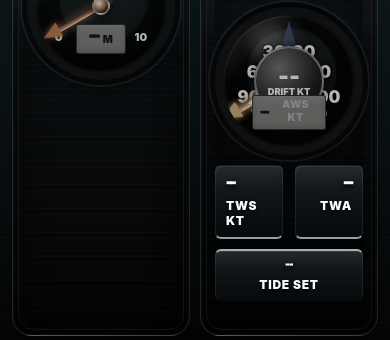
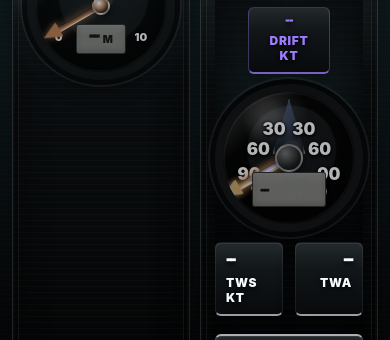
Before and after one commit to ajrm-marine-suite/signalk-ajrm-marine-instruments, a website: page public/index.html in a window 390 px wide. Shown: the part 200-540 px from the top of the page. Drawn offline with Linux system fonts and the light colour scheme; no server answers.

Commit message:
Incorporate classic instrument refinements

```diff
--- a/package.json
+++ b/package.json
@@ -1,6 +1,6 @@
 {
   "name": "signalk-ajrm-marine-instruments",
-  "version": "0.5.0",
+  "version": "0.5.1",
   "description": "Large-format Signal K instrument display for AJRM Marine Suite.",
   "main": "plugin/index.js",
   "scripts": {
--- a/public/app.js
+++ b/public/app.js
@@ -3,7 +3,11 @@ const DEFAULT_REFRESH_SECONDS = 3;
 const HIDDEN_REFRESH_SECONDS = 15;
 const GAUGE_MIN_ANGLE = -120;
 const GAUGE_MAX_ANGLE = 120;
-const DEPTH_SCALE_STEPS = [10, 20, 50, 100, 200, 300, 500];
+const DEPTH_SCALE_STEPS = [10, 50, 100, 200];
+const DEPTH_SCALE_HYSTERESIS = {
+  stepUpFactor: 1.1,
+  stepDownFactor: 0.85,
+};
 const SOG_SCALE_STEPS = [6, 12, 24, 40];
 const TEMPERATURE_SCALE_STEPS = [80, 100, 120];
 
@@ -48,6 +52,7 @@ const elements = {
 };
 
 let refreshTimer = null;
+let activeDepthScale = null;
 
 refresh();
 
@@ -74,9 +79,10 @@ async function refresh() {
 
 function render(status) {
   const depth = status.depth?.meters;
-  const depthScale = chooseScale(depth, DEPTH_SCALE_STEPS, 10);
+  activeDepthScale = chooseDepthScale(depth, activeDepthScale);
+  const depthScale = scaleFromMax(activeDepthScale || 10);
   setText(elements.depthValue, formatNumber(depth, 1));
-  setText(elements.depthSource, labelDepthSource(status.depth?.source));
+  setText(elements.depthSource, `${labelDepthSource(status.depth?.source)} - 0-${depthScale.max} m scale`);
   setGaugeScale(elements.depthScale, depthScale);
   rotateGauge(elements.depthNeedle, depth, 0, depthScale.max, GAUGE_MIN_ANGLE, GAUGE_MAX_ANGLE);
   setBand(elements.depthInstrument, depthBand(depth));
@@ -229,10 +235,38 @@ function chooseScale(value, steps, fallbackMax) {
   const number = Number(value);
   const target = Number.isFinite(number) ? Math.max(0, number) * 1.12 : fallbackMax;
   const max = steps.find((candidate) => target <= candidate) || steps[steps.length - 1] || fallbackMax;
+  return scaleFromMax(max);
+}
+
+function scaleFromMax(max) {
   return {
     max,
     labels: [0, max * 0.25, max * 0.5, max * 0.75, max],
   };
+}
+
+function smallestDepthScaleFor(value) {
+  const number = Number(value);
+  if (!Number.isFinite(number)) return 10;
+  const depth = Math.max(0, number);
+  return DEPTH_SCALE_STEPS.find((candidate) => depth <= candidate) || DEPTH_SCALE_STEPS[DEPTH_SCALE_STEPS.length - 1];
+}
+
+function chooseDepthScale(value, currentScale = null) {
+  const number = Number(value);
+  if (!Number.isFinite(number)) return currentScale || 10;
+  const depth = Math.max(0, number);
+  if (!currentScale) return smallestDepthScaleFor(depth);
+  const currentIndex = DEPTH_SCALE_STEPS.indexOf(currentScale);
+  const current = currentIndex >= 0 ? currentScale : smallestDepthScaleFor(depth);
+  const lower = currentIndex > 0 ? DEPTH_SCALE_STEPS[currentIndex - 1] : null;
+  if (depth > current * DEPTH_SCALE_HYSTERESIS.stepUpFactor) {
+    return smallestDepthScaleFor(depth);
+  }
+  if (lower && depth < lower * DEPTH_SCALE_HYSTERESIS.stepDownFactor) {
+    return smallestDepthScaleFor(depth);
+  }
+  return current;
 }
 
 function setGaugeScale(elementsForScale, scale) {
--- a/public/index.html
+++ b/public/index.html
@@ -4,7 +4,7 @@
     <meta charset="utf-8" />
     <meta name="viewport" content="width=device-width, initial-scale=1" />
     <title>AJRM Marine Instruments</title>
-    <link rel="stylesheet" href="./styles.css?v=1.2.2" />
+    <link rel="stylesheet" href="./styles.css?v=0.5.1" />
   </head>
   <body>
     <main>
@@ -56,6 +56,10 @@
                 <strong id="apparentWindAngle">--</strong>
                 <span>AWA</span>
               </div>
+              <div class="wind-readout tide-readout drift-readout top-centre">
+                <strong id="tideDrift">--</strong>
+                <span>Drift kt</span>
+              </div>
               <div class="wind-readout bottom-left">
                 <strong id="trueWindSpeed">--</strong>
                 <span>TWS kt</span>
@@ -81,10 +85,7 @@
                 <div id="trueWindNeedle" class="compass-needle true wind-pointer"></div>
                 <div id="apparentWindNeedle" class="compass-needle apparent wind-pointer"></div>
                 <div id="currentSetNeedle" class="compass-needle current wind-pointer"></div>
-                <div class="hub wind-hub">
-                  <span id="tideDrift">--</span>
-                  <small>Drift kt</small>
-                </div>
+                <div class="hub wind-hub"></div>
                 <div class="lcd wind-lcd aws-lcd">
                   <span id="apparentWindSpeed" class="value small">--</span>
                   <span class="unit">AWS kt</span>
@@ -194,11 +195,11 @@
               </div>
             </div>
           </div>
-          <p class="subtext">Water temperature</p>
+          <p class="subtext" aria-hidden="true"></p>
         </article>
       </section>
     </main>
 
-    <script src="./app.js?v=1.2.2"></script>
+    <script src="./app.js?v=0.5.1"></script>
   </body>
 </html>
--- a/public/styles.css
+++ b/public/styles.css
@@ -13,6 +13,9 @@
   --caution: #f5b642;
   --danger: #ef3f3f;
   --cyan: #34c8f3;
+  --true-wind: #22c7f2;
+  --apparent-wind: #f6a31a;
+  --tide-current: #9f7bff;
 }
 
 * {
@@ -436,41 +439,41 @@ p {
 .wind-pointer.true {
   width: 7px;
   height: 45%;
-  background: linear-gradient(90deg, #dfffff, #25f4ff 45%, #06717a);
+  background: linear-gradient(90deg, #dfffff, var(--true-wind) 45%, #06717a);
 }
 
 .wind-pointer.true::before {
-  border-bottom-color: #25f4ff;
+  border-bottom-color: var(--true-wind);
 }
 
 .wind-pointer.apparent {
   width: 6px;
   height: 44%;
-  background: linear-gradient(90deg, #fff5cc, #ffad1f 45%, #9a4f00);
+  background: linear-gradient(90deg, #fff5cc, var(--apparent-wind) 45%, #9a4f00);
 }
 
 .wind-pointer.apparent::before {
-  border-bottom-color: #ffad1f;
+  border-bottom-color: var(--apparent-wind);
 }
 
 .wind-pointer.current {
   width: 4px;
   height: 27%;
-  background: linear-gradient(90deg, #ffffff, #d9e4e9);
+  background: linear-gradient(90deg, #f7f3ff, var(--tide-current));
 }
 
 .wind-pointer.current::before {
   border-left-width: 6px;
   border-right-width: 6px;
   border-bottom-width: 13px;
-  border-bottom-color: #f7fbfd;
+  border-bottom-color: var(--tide-current);
 }
 
 .wind-hub {
   display: grid;
   place-content: center;
-  width: 70px;
-  height: 70px;
+  width: 28px;
+  height: 28px;
   color: #f8fbfd;
   font-weight: 950;
   text-align: center;
@@ -529,6 +532,16 @@ p {
 
 .top-left { grid-column: 1; grid-row: 1; text-align: left; }
 .top-right { grid-column: 3; grid-row: 1; text-align: right; }
+.top-centre {
+  grid-column: 2;
+  grid-row: 1;
+  align-self: start;
+  justify-self: center;
+  width: 27%;
+  min-width: 5.1rem;
+  text-align: center;
+  transform: translateY(-6px);
+}
 .bottom-left { grid-column: 1; grid-row: 3; text-align: left; }
 .bottom-right { grid-column: 3; grid-row: 3; text-align: right; }
 
@@ -539,10 +552,24 @@ p {
   justify-self: stretch;
   width: auto;
   min-width: 0;
+  color: var(--tide-current);
+  border-color: rgba(159, 123, 255, 0.34);
   border-top: 2px solid rgba(238, 246, 249, 0.7);
   border-bottom: 0;
   text-align: center;
-  transform: none;
+  transform: translateY(8px);
+}
+
+.drift-readout {
+  grid-column: 2;
+  grid-row: 1;
+  align-self: start;
+  justify-self: center;
+  width: 27%;
+  min-width: 5.1rem;
+  border-top: 0;
+  border-bottom: 2px solid rgba(159, 123, 255, 0.7);
+  transform: translateY(-8px);
 }
 
 .tide-readout strong {
@@ -551,9 +578,9 @@ p {
 }
 
 .aws-lcd {
-  bottom: 17%;
-  min-width: 34%;
-  padding: 3px 7px 5px;
+  bottom: 24%;
+  min-width: 28%;
+  padding: 3px 7px 6px;
   background: #080909;
   color: #f7fbfd;
   border-color: rgba(230, 245, 250, 0.14);
@@ -561,7 +588,9 @@ p {
 }
 
 .aws-lcd .unit {
-  color: #f7fbfd;
+  align-self: end;
+  color: #a9bbc2;
+  transform: translateY(2px);
 }
 
 .lcd {
@@ -755,18 +784,31 @@ p {
 
   .tactical-wind-dial {
     grid-column: 1 / 3;
-    grid-row: 2;
+    grid-row: 3;
     width: min(100%, 260px);
   }
 
   .top-left { grid-column: 1; grid-row: 1; }
   .top-right { grid-column: 2; grid-row: 1; }
-  .bottom-left { grid-column: 1; grid-row: 3; }
-  .bottom-right { grid-column: 2; grid-row: 3; }
+  .bottom-left { grid-column: 1; grid-row: 4; }
+  .bottom-right { grid-column: 2; grid-row: 4; }
+
+  .top-centre {
+    grid-column: 1 / 3;
+    grid-row: 2;
+    width: 48%;
+    transform: none;
+  }
 
   .tide-readout {
     grid-column: 1 / 3;
-    grid-row: 4;
+    grid-row: 5;
+  }
+
+  .drift-readout {
+    grid-row: 2;
+    width: 48%;
+    transform: none;
   }
 
   .bezel {
```
Also changed, not shown: test/webapp.test.mjs (+9 -2 lines), README.md.
